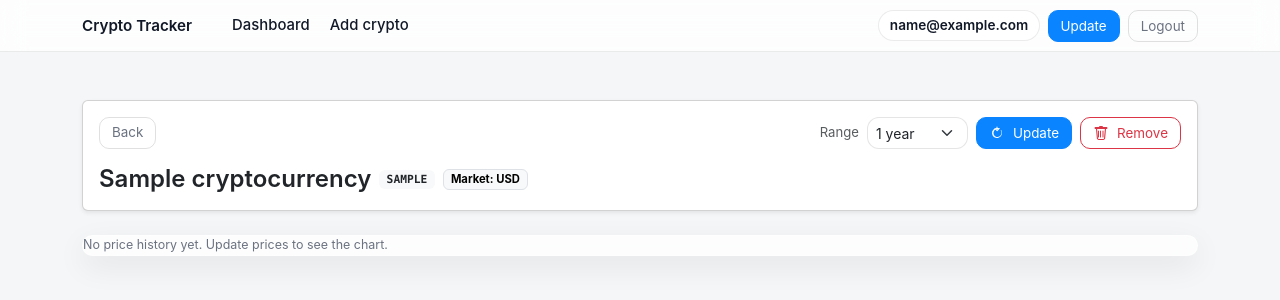
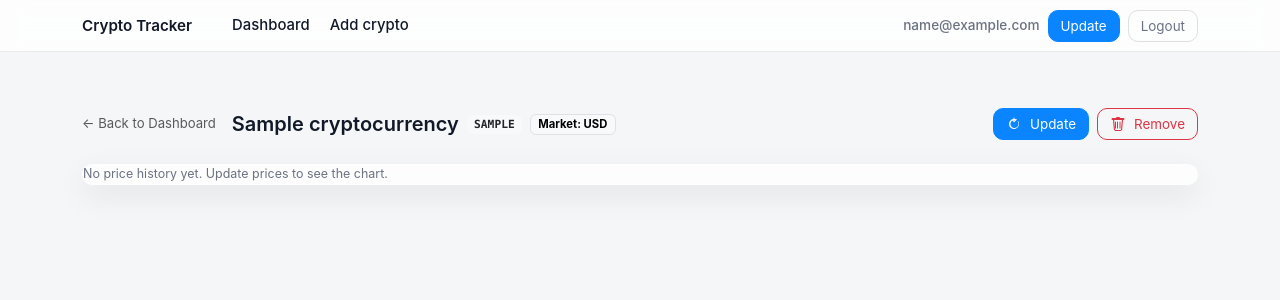
Before and after one commit to nytio/cripto_traker, a Flask app: page /cryptos/1 in a window 1280 px wide. Shown: the top 300 px of the page. Run offline with Flask 3, Linux system fonts and the light colour scheme; the visitor is signed in with stand-in values (Sample User, id 1); tables that the repository leaves empty hold one stand-in row (values such as "Sample post"); parts of the project's set-up code (start-up, migrations or seed data) failed here and were passed over; some libraries are stand-ins or nearby versions.

Commit message:
Formulario “Revisión de diseño

```diff
--- a/web/app/static/css/app.css
+++ b/web/app/static/css/app.css
@@ -65,6 +65,7 @@ a:hover {
   -webkit-backdrop-filter: blur(12px);
   padding-top: 0.6rem;
   padding-bottom: 0.6rem;
+  transition: transform 0.25s ease, opacity 0.25s ease;
 }
 
 .ct-navbar .navbar-brand {
@@ -124,13 +125,19 @@ a:hover {
   font-size: 0.85rem;
 }
 
+.ct-navbar.ct-navbar-hidden {
+  transform: translateY(-100%);
+  opacity: 0;
+  pointer-events: none;
+}
+
 .ct-user {
-  padding: 0.25rem 0.65rem;
-  border-radius: 999px;
-  background: rgba(255, 255, 255, 0.6);
-  border: 1px solid var(--ct-border);
-  font-weight: 600;
-  color: var(--text);
+  padding: 0;
+  border-radius: 0;
+  background: transparent;
+  border: none;
+  font-weight: 500;
+  color: var(--muted);
 }
 
 @media (max-width: 991.98px) {
@@ -458,3 +465,8 @@ a:hover {
 .chart-container {
   height: 420px;
 }
+
+.ct-form-card {
+  max-width: 570px;
+  margin: 0 auto;
+}
--- a/web/app/static/js/app.js
+++ b/web/app/static/js/app.js
@@ -211,4 +211,28 @@ document.addEventListener("DOMContentLoaded", () => {
     input.addEventListener("input", filterRows);
     filterRows();
   });
+
+  const navbar = document.querySelector(".ct-navbar");
+  if (navbar) {
+    let lastScrollY = window.scrollY;
+    let ticking = false;
+    const updateNavbar = () => {
+      const currentScrollY = window.scrollY;
+      const isScrollingDown = currentScrollY > lastScrollY;
+      if (currentScrollY <= 8 || !isScrollingDown) {
+        navbar.classList.remove("ct-navbar-hidden");
+      } else if (currentScrollY > 64) {
+        navbar.classList.add("ct-navbar-hidden");
+      }
+      lastScrollY = currentScrollY;
+      ticking = false;
+    };
+    const onScroll = () => {
+      if (!ticking) {
+        window.requestAnimationFrame(updateNavbar);
+        ticking = true;
+      }
+    };
+    window.addEventListener("scroll", onScroll, { passive: true });
+  }
 });
--- a/web/app/templates/crypto_detail.html
+++ b/web/app/templates/crypto_detail.html
@@ -18,32 +18,18 @@
   {% endif %}
   {% set price_prefix = '$' if currency == 'USD' else '' %}
 
-  <section class="card shadow-sm mb-4">
-    <div class="card-body">
-      <div class="d-flex flex-wrap align-items-start justify-content-between gap-3">
-        <div>
-          <a class="btn btn-sm btn-outline-secondary mb-3" href="{{ url_for('dashboard.index') }}">
-            Back
+  <div class="d-flex flex-wrap align-items-center gap-3 mb-3 py-2">
+    <a class="text-decoration-none text-muted small" href="{{ url_for('dashboard.index') }}">
+      ← Back to Dashboard
     </a>
-          <div class="d-flex flex-wrap align-items-center gap-2">
-            <h1 class="h4 fw-semibold mb-0">{{ crypto.name or crypto.coingecko_id }}</h1>
+    <div class="d-flex flex-wrap align-items-center gap-2 flex-grow-1 justify-content-center justify-content-lg-start">
+      <h1 class="h5 fw-semibold mb-0">{{ crypto.name or crypto.coingecko_id }}</h1>
       {% if crypto.symbol %}
         <span class="badge bg-light text-dark text-uppercase ct-mono">{{ crypto.symbol|upper }}</span>
       {% endif %}
       <span class="badge text-bg-light border">Market: {{ currency }}</span>
     </div>
-        </div>
-        <div class="d-flex flex-wrap align-items-center gap-2">
-          <form method="get" class="d-flex align-items-center gap-2" id="range-form">
-            <label for="days" class="form-label mb-0 text-muted small">Range</label>
-            <select class="form-select form-select-sm" id="days" name="days" data-crypto-id="{{ crypto.id }}">
-              <option value="0" {% if days == 0 %}selected{% endif %}>All</option>
-              <option value="1825" {% if days == 1825 %}selected{% endif %}>5 years</option>
-              <option value="365" {% if days == 365 %}selected{% endif %}>1 year</option>
-              <option value="180" {% if days == 180 %}selected{% endif %}>6 month</option>
-              <option value="90" {% if days == 90 %}selected{% endif %}>3 month</option>
-            </select>
-          </form>
+    <div class="d-flex flex-wrap align-items-center gap-2 ms-auto">
       <button class="btn btn-sm btn-primary ct-btn-icon" type="button" data-bs-toggle="modal" data-bs-target="#backfill-modal">
         <svg xmlns="http://www.w3.org/2000/svg" width="16" height="16" fill="currentColor" aria-hidden="true" viewBox="0 0 16 16">
           <path d="M8 3a5 5 0 1 0 4.546 2.914.5.5 0 0 0-.912-.41A4 4 0 1 1 8 4h1.5a.5.5 0 0 0 0-1H8z"/>
@@ -60,8 +46,6 @@
       </button>
     </div>
   </div>
-    </div>
-  </section>
 
   <div class="modal fade" id="backfill-modal" tabindex="-1" aria-labelledby="backfill-modal-label" aria-hidden="true">
     <div class="modal-dialog">
@@ -124,6 +108,66 @@
     {% else %}
       {% set change_class = 'text-muted' %}
     {% endif %}
+    <div class="card shadow-sm mb-3">
+      <div class="card-body p-3">
+        <div id="price-chart" class="chart-container bg-white rounded-3" data-crypto-id="{{ crypto.id }}" data-series='{{ series|tojson }}' data-prophet='{{ prophet_forecast|tojson }}' data-prophet-cutoff="{{ prophet_cutoff or '' }}" data-prophet-line="{{ prophet_line_date or '' }}" data-lstm='{{ lstm_forecast|tojson }}' data-lstm-cutoff="{{ lstm_cutoff or '' }}" data-lstm-line="{{ lstm_line_date or '' }}" data-gru='{{ gru_forecast|tojson }}' data-gru-cutoff="{{ gru_cutoff or '' }}" data-gru-line="{{ gru_line_date or '' }}" data-currency="{{ currency }}"></div>
+        <div class="pt-3 mt-3 border-top">
+          <div class="ct-toolbar">
+            <div class="form-check ct-chip">
+              <input class="form-check-input" type="checkbox" value="Precio unico" id="toggle-price-mode">
+              <label class="form-check-label" for="toggle-price-mode">Price</label>
+            </div>
+            <div class="form-check ct-chip">
+              <input class="form-check-input" type="checkbox" value="SMA 7" id="toggle-sma-7">
+              <label class="form-check-label" for="toggle-sma-7">SMA 7</label>
+            </div>
+            <div class="form-check ct-chip">
+              <input class="form-check-input" type="checkbox" value="SMA 30" id="toggle-sma-30">
+              <label class="form-check-label" for="toggle-sma-30">SMA 30</label>
+            </div>
+            <div class="form-check ct-chip">
+              <input class="form-check-input" type="checkbox" value="Bollinger" id="toggle-bollinger">
+              <label class="form-check-label" for="toggle-bollinger">Bollinger</label>
+            </div>
+            <div class="form-check ct-chip">
+              <input class="form-check-input" type="checkbox" value="Prophet" id="toggle-prophet">
+              <label class="form-check-label" for="toggle-prophet">Prophet</label>
+            </div>
+            <button class="btn btn-sm btn-outline-secondary ct-toolbar-action" type="button" data-bs-toggle="modal" data-bs-target="#prophet-modal">
+              Update
+            </button>
+            <div class="form-check ct-chip">
+              <input class="form-check-input" type="checkbox" value="LSTM" id="toggle-lstm">
+              <label class="form-check-label" for="toggle-lstm">LSTM</label>
+            </div>
+            <form method="post" action="{{ url_for('charts.recalculate_lstm', crypto_id=crypto.id) }}" class="d-flex align-items-center" data-loading="1" data-async="1" data-async-message="Calculations are running in the background." data-async-done-message="Done.">
+              <input type="hidden" name="csrf_token" value="{{ csrf_token() }}">
+              <input type="hidden" name="range_days" value="{{ days }}">
+              <button type="submit" class="btn btn-sm btn-outline-secondary ct-toolbar-action" data-loading-text="Calculando...">Update</button>
+            </form>
+            <div class="form-check ct-chip">
+              <input class="form-check-input" type="checkbox" value="GRU" id="toggle-gru">
+              <label class="form-check-label" for="toggle-gru">GRU</label>
+            </div>
+            <form method="post" action="{{ url_for('charts.recalculate_gru', crypto_id=crypto.id) }}" class="d-flex align-items-center" data-loading="1" data-async="1" data-async-message="Calculations are running in the background." data-async-done-message="Done.">
+              <input type="hidden" name="csrf_token" value="{{ csrf_token() }}">
+              <input type="hidden" name="range_days" value="{{ days }}">
+              <button type="submit" class="btn btn-sm btn-outline-secondary ct-toolbar-action" data-loading-text="Calculando...">Update</button>
+            </form>
+            <form method="get" class="d-flex align-items-center gap-2 ms-auto" id="range-form">
+              <label for="days" class="form-label mb-0 text-muted small">Range</label>
+              <select class="form-select form-select-sm" id="days" name="days" data-crypto-id="{{ crypto.id }}">
+                <option value="0" {% if days == 0 %}selected{% endif %}>All</option>
+                <option value="1825" {% if days == 1825 %}selected{% endif %}>5 years</option>
+                <option value="365" {% if days == 365 %}selected{% endif %}>1 year</option>
+                <option value="180" {% if days == 180 %}selected{% endif %}>6 month</option>
+                <option value="90" {% if days == 90 %}selected{% endif %}>3 month</option>
+              </select>
+            </form>
+          </div>
+        </div>
+      </div>
+    </div>
     <div class="row g-3 mb-3">
       <div class="col-12 col-md-3">
         <div class="card shadow-sm h-100">
@@ -204,56 +248,6 @@
         </div>
       </div>
     </div>
-    <div class="card shadow-sm mb-3">
-      <div class="card-body p-3">
-        <div id="price-chart" class="chart-container bg-white rounded-3" data-crypto-id="{{ crypto.id }}" data-series='{{ series|tojson }}' data-prophet='{{ prophet_forecast|tojson }}' data-prophet-cutoff="{{ prophet_cutoff or '' }}" data-prophet-line="{{ prophet_line_date or '' }}" data-lstm='{{ lstm_forecast|tojson }}' data-lstm-cutoff="{{ lstm_cutoff or '' }}" data-lstm-line="{{ lstm_line_date or '' }}" data-gru='{{ gru_forecast|tojson }}' data-gru-cutoff="{{ gru_cutoff or '' }}" data-gru-line="{{ gru_line_date or '' }}" data-currency="{{ currency }}"></div>
-      </div>
-    </div>
-    <div class="ct-card p-3 mt-3">
-      <div class="ct-toolbar">
-        <div class="form-check ct-chip">
-          <input class="form-check-input" type="checkbox" value="Precio unico" id="toggle-price-mode">
-          <label class="form-check-label" for="toggle-price-mode">Price</label>
-        </div>
-        <div class="form-check ct-chip">
-          <input class="form-check-input" type="checkbox" value="SMA 7" id="toggle-sma-7">
-          <label class="form-check-label" for="toggle-sma-7">SMA 7</label>
-        </div>
-        <div class="form-check ct-chip">
-          <input class="form-check-input" type="checkbox" value="SMA 30" id="toggle-sma-30">
-          <label class="form-check-label" for="toggle-sma-30">SMA 30</label>
-        </div>
-        <div class="form-check ct-chip">
-          <input class="form-check-input" type="checkbox" value="Bollinger" id="toggle-bollinger">
-          <label class="form-check-label" for="toggle-bollinger">Bollinger</label>
-        </div>
-        <div class="form-check ct-chip">
-          <input class="form-check-input" type="checkbox" value="Prophet" id="toggle-prophet">
-          <label class="form-check-label" for="toggle-prophet">Prophet</label>
-        </div>
-        <button class="btn btn-sm btn-outline-secondary ct-toolbar-action" type="button" data-bs-toggle="modal" data-bs-target="#prophet-modal">
-          Update
-        </button>
-        <div class="form-check ct-chip">
-          <input class="form-check-input" type="checkbox" value="LSTM" id="toggle-lstm">
-          <label class="form-check-label" for="toggle-lstm">LSTM</label>
-        </div>
-        <form method="post" action="{{ url_for('charts.recalculate_lstm', crypto_id=crypto.id) }}" class="d-flex align-items-center" data-loading="1" data-async="1" data-async-message="Calculations are running in the background." data-async-done-message="Done.">
-          <input type="hidden" name="csrf_token" value="{{ csrf_token() }}">
-          <input type="hidden" name="range_days" value="{{ days }}">
-          <button type="submit" class="btn btn-sm btn-outline-secondary ct-toolbar-action" data-loading-text="Calculando...">Update</button>
-        </form>
-        <div class="form-check ct-chip">
-          <input class="form-check-input" type="checkbox" value="GRU" id="toggle-gru">
-          <label class="form-check-label" for="toggle-gru">GRU</label>
-        </div>
-        <form method="post" action="{{ url_for('charts.recalculate_gru', crypto_id=crypto.id) }}" class="d-flex align-items-center" data-loading="1" data-async="1" data-async-message="Calculations are running in the background." data-async-done-message="Done.">
-          <input type="hidden" name="csrf_token" value="{{ csrf_token() }}">
-          <input type="hidden" name="range_days" value="{{ days }}">
-          <button type="submit" class="btn btn-sm btn-outline-secondary ct-toolbar-action" data-loading-text="Calculando...">Update</button>
-        </form>
-      </div>
-    </div>
   {% else %}
     <div class="ct-card">
       <div class="card-body">
--- a/web/app/templates/cryptos_new.html
+++ b/web/app/templates/cryptos_new.html
@@ -1,7 +1,7 @@
 {% extends "base.html" %}
 
 {% block content %}
-  <div class="card shadow-sm">
+  <div class="card shadow-sm ct-form-card">
     <div class="card-body p-4">
       <div class="mb-4">
         <h1 class="h5 fw-semibold mb-1">Add crypto</h1>
```
Also changed, not shown: web/app/templates/dashboard.html (+9 -12 lines). Lines whose indentation alone changed are shown as unchanged.
